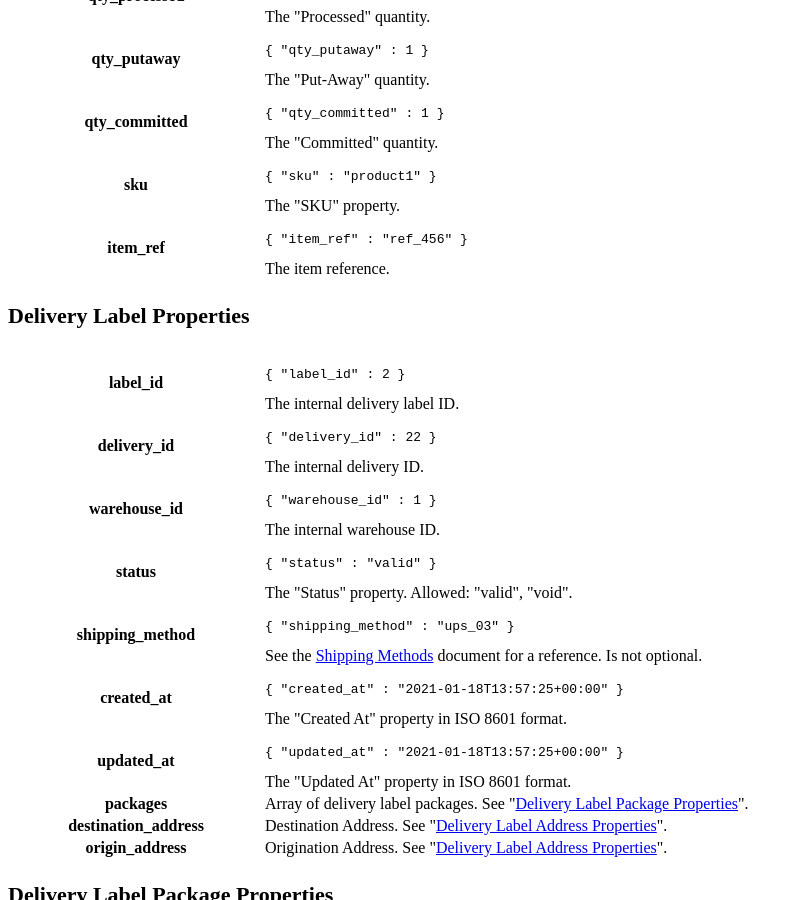
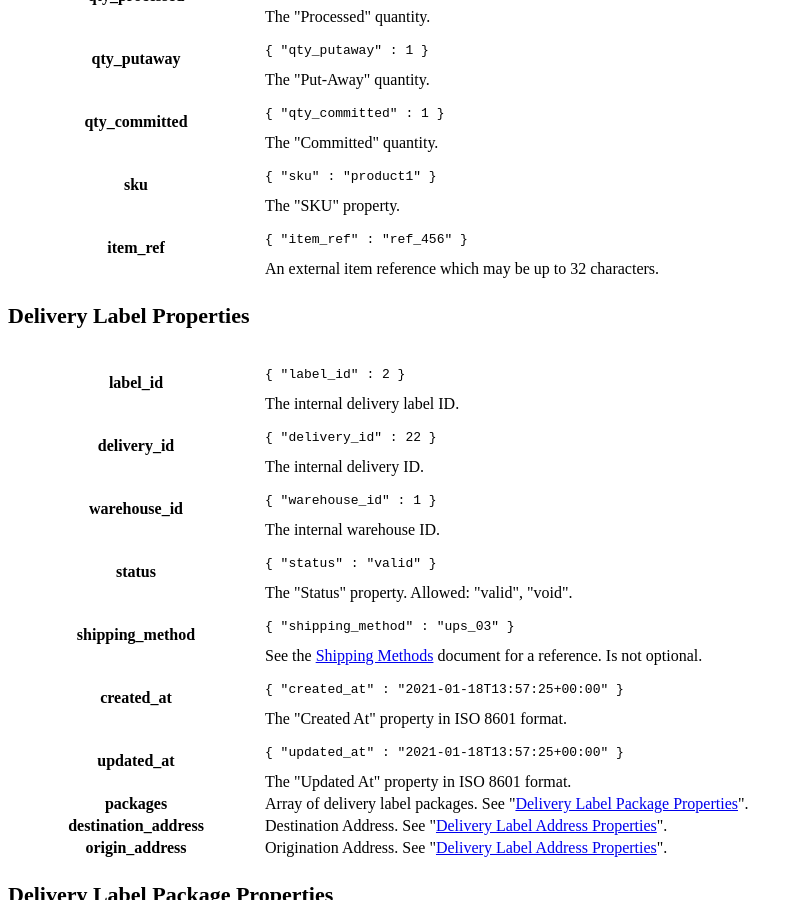
Before and after one commit to ShipStream/shipstream.github.io, a Jekyll site: the page built from _posts/2014-07-25-delivery.md, in a window 1280 px wide and 900 px high, scrolled down 16146 px. Shown: the whole window, without its empty margins (0-803 px from the left). Built offline with Jekyll 4.4.1, drawn with Linux system fonts in a browser that asks for light colours; a style sheet for code colours, icons or effects is not loaded.

Commit message:
Update _posts/2014-07-25-delivery.md

```diff
--- a/_posts/2014-07-25-delivery.md
+++ b/_posts/2014-07-25-delivery.md
@@ -1240,7 +1240,7 @@ true if delivery was successfully voided.
         <th>item_ref</th>
         <td>
             <pre><code>{ "item_ref" : "ref_456" }</code></pre>
-            The item reference.
+            An external item reference which may be up to 32 characters.
         </td>
     </tr>
 </tbody>
```
